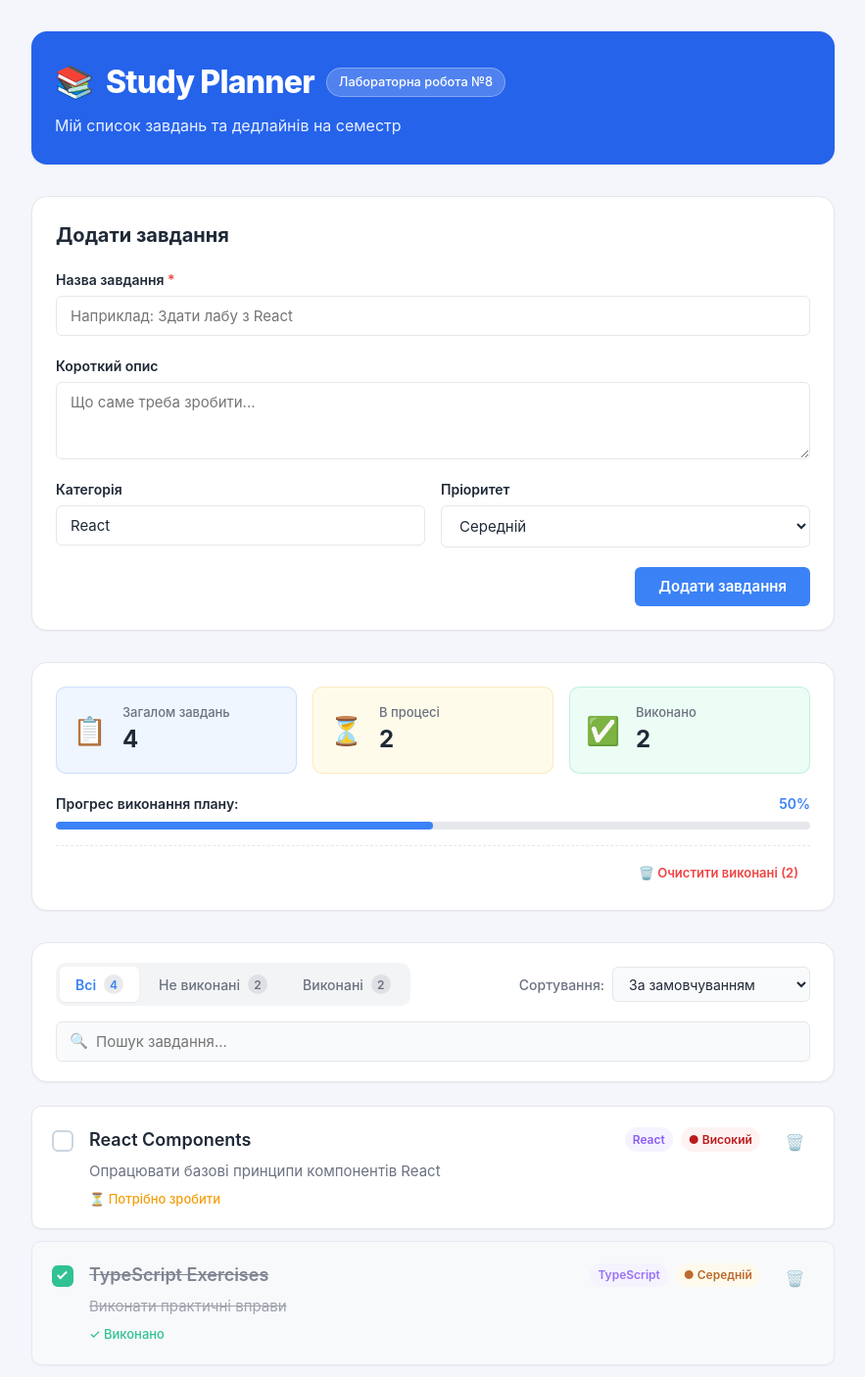
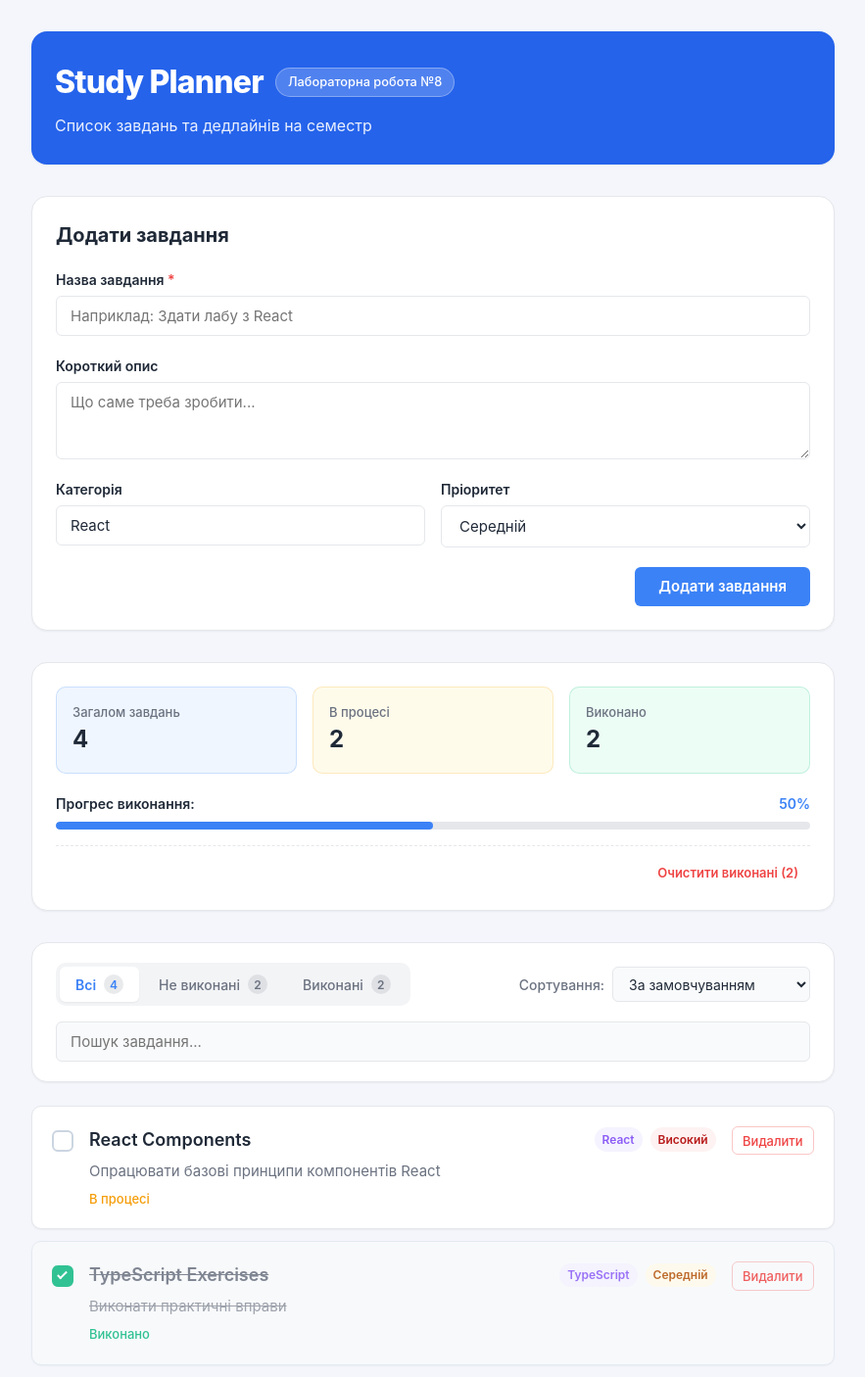
Before and after one commit to Pikard0/lab-8_vite_react_typeScript, a React (Vite) app: page / in a window 1280 px wide. Shown: the top 1406 px of the page at 98% size, without its empty margins (198-1081 px from the left). Built offline with nearby package versions, Linux system fonts and the light colour scheme.

Commit message:
refactor: remove all code comments and rewrite README into formal academic report

```diff
--- a/src/components/Header.tsx
+++ b/src/components/Header.tsx
@@ -6,14 +6,11 @@ export const Header: React.FC = () => {
     <header className="header">
       <div className="header__container">
         <div className="header__brand">
-          <span className="header__icon" role="img" aria-label="planner">
-            📚
-          </span>
           <h1 className="header__title">Study Planner</h1>
           <span className="header__badge">Лабораторна робота №8</span>
         </div>
         <p className="header__subtitle">
-          Мій список завдань та дедлайнів на семестр
+          Список завдань та дедлайнів на семестр
         </p>
       </div>
     </header>
--- a/src/components/TaskFilters.scss
+++ b/src/components/TaskFilters.scss
@@ -109,7 +109,7 @@
 
   &__search-input {
     width: 100%;
-    padding: 0.625rem 2.25rem 0.625rem 2.5rem;
+    padding: 0.625rem 2.25rem 0.625rem 0.875rem;
     border-radius: $radius-sm;
     border: 1px solid $color-border;
     font-size: 0.9375rem;
--- a/src/components/TaskFilters.tsx
+++ b/src/components/TaskFilters.tsx
@@ -28,7 +28,6 @@ export const TaskFilters: React.FC<TaskFiltersProps> = ({
   return (
     <div className="task-filters">
       <div className="task-filters__controls-row">
-        {/* Кнопки вибору фільтрів за статусом */}
         <div className="task-filters__buttons" role="group" aria-label="Фільтри завдань">
           <button
             type="button"
@@ -64,7 +63,6 @@ export const TaskFilters: React.FC<TaskFiltersProps> = ({
           </button>
         </div>
 
-        {/* Додаткове завдання 2: Сортування за пріоритетом */}
         <div className="task-filters__sort">
           <label htmlFor="priority-sort" className="task-filters__sort-label">
             Сортування:
@@ -82,11 +80,7 @@ export const TaskFilters: React.FC<TaskFiltersProps> = ({
         </div>
       </div>
 
-      {/* Додаткове завдання 1: Пошук завдань за назвою */}
       <div className="task-filters__search-wrapper">
-        <span className="task-filters__search-icon" aria-hidden="true">
-          🔍
-        </span>
         <input
           type="text"
           className="task-filters__search-input"
--- a/src/components/TaskForm.tsx
+++ b/src/components/TaskForm.tsx
@@ -29,7 +29,6 @@ export const TaskForm: React.FC<TaskFormProps> = ({ onAddTask }) => {
       priority,
     });
 
-    // Очищення форми після успішного додавання
     setTitle('');
     setDescription('');
     setCategory('React');
--- a/src/components/TaskItem.scss
+++ b/src/components/TaskItem.scss
@@ -187,16 +187,18 @@
   }
 
   &__delete-btn {
-    padding: 0.4rem 0.6rem;
+    padding: 0.35rem 0.65rem;
     border-radius: $radius-sm;
-    font-size: 1rem;
-    opacity: 0.7;
+    font-size: 0.8125rem;
+    font-weight: 500;
+    color: $color-danger;
+    border: 1px solid rgba(239, 68, 68, 0.3);
+    background-color: transparent;
     transition: $transition-base;
 
     &:hover {
-      opacity: 1;
       background-color: $color-danger-light;
-      transform: scale(1.1);
+      border-color: $color-danger;
     }
   }
 }
--- a/src/components/TaskItem.tsx
+++ b/src/components/TaskItem.tsx
@@ -21,7 +21,6 @@ export const TaskItem: React.FC<TaskItemProps> = ({ task, onToggle, onDelete })
       aria-label={`Завдання: ${task.title}`}
     >
       <div className="task-item__main">
-        {/* Чекбокс перемикання стану */}
         <label className="task-item__checkbox-label" title={task.completed ? 'Позначити невиконаним' : 'Позначити виконаним'}>
           <input
             type="checkbox"
@@ -32,7 +31,6 @@ export const TaskItem: React.FC<TaskItemProps> = ({ task, onToggle, onDelete })
           <span className="task-item__checkbox-custom" />
         </label>
 
-        {/* Контент завдання */}
         <div className="task-item__content">
           <div className="task-item__header-row">
             <h3
@@ -43,13 +41,12 @@ export const TaskItem: React.FC<TaskItemProps> = ({ task, onToggle, onDelete })
               {task.title}
             </h3>
 
-            {/* Бейджі метаданих */}
             <div className="task-item__badges">
               <span className="task-item__category-badge">{task.category}</span>
               <span
                 className={`task-item__priority-badge task-item__priority-badge--${task.priority}`}
               >
-                ● {priorityLabels[task.priority]}
+                {priorityLabels[task.priority]}
               </span>
             </div>
           </div>
@@ -72,13 +69,12 @@ export const TaskItem: React.FC<TaskItemProps> = ({ task, onToggle, onDelete })
                   : 'task-item__status-text--pending'
               }`}
             >
-              {task.completed ? '✓ Виконано' : '⏳ Потрібно зробити'}
+              {task.completed ? 'Виконано' : 'В процесі'}
             </span>
           </div>
         </div>
       </div>
 
-      {/* Кнопка видалення */}
       <div className="task-item__actions">
         <button
           type="button"
@@ -87,7 +83,7 @@ export const TaskItem: React.FC<TaskItemProps> = ({ task, onToggle, onDelete })
           title="Видалити завдання"
           aria-label={`Видалити завдання ${task.title}`}
         >
-          🗑️
+          Видалити
         </button>
       </div>
     </article>
--- a/src/components/TaskList.tsx
+++ b/src/components/TaskList.tsx
@@ -16,14 +16,10 @@ export const TaskList: React.FC<TaskListProps> = ({
   onToggle,
   onDelete,
 }) => {
-  // Умовний рендеринг 1: Якщо взагалі немає завдань
   if (!hasAnyTasks) {
     return (
       <div className="task-list task-list--empty">
         <div className="task-list__empty-state">
-          <span className="task-list__empty-icon" role="img" aria-label="empty">
-            📝
-          </span>
           <h3 className="task-list__empty-title">Завдань поки немає</h3>
           <p className="task-list__empty-desc">
             Додайте перше завдання за допомогою форми зверху.
@@ -33,14 +29,10 @@ export const TaskList: React.FC<TaskListProps> = ({
     );
   }
 
-  // Умовний рендеринг 2: Якщо фільтр або пошук дав порожній результат
   if (tasks.length === 0) {
     return (
       <div className="task-list task-list--empty">
         <div className="task-list__empty-state">
-          <span className="task-list__empty-icon" role="img" aria-label="no-results">
-            🔍
-          </span>
           <h3 className="task-list__empty-title">За цим фільтром завдань немає</h3>
           <p className="task-list__empty-desc">
             Спробуйте перемкнути фільтр або очистити пошук.
@@ -50,7 +42,6 @@ export const TaskList: React.FC<TaskListProps> = ({
     );
   }
 
-  // Рендеринг списку за допомогою методу map зі стабільним key={task.id}
   return (
     <div className="task-list">
       <div className="task-list__items">
--- a/src/components/TaskStats.tsx
+++ b/src/components/TaskStats.tsx
@@ -17,7 +17,6 @@ export const TaskStats: React.FC<TaskStatsProps> = ({ tasks, onClearCompleted })
     <section className="task-stats">
       <div className="task-stats__grid">
         <div className="task-stats__card task-stats__card--total">
-          <span className="task-stats__icon">📋</span>
           <div className="task-stats__info">
             <span className="task-stats__label">Загалом завдань</span>
             <span className="task-stats__value">{totalCount}</span>
@@ -25,7 +24,6 @@ export const TaskStats: React.FC<TaskStatsProps> = ({ tasks, onClearCompleted })
         </div>
 
         <div className="task-stats__card task-stats__card--active">
-          <span className="task-stats__icon">⏳</span>
           <div className="task-stats__info">
             <span className="task-stats__label">В процесі</span>
             <span className="task-stats__value">{activeCount}</span>
@@ -33,7 +31,6 @@ export const TaskStats: React.FC<TaskStatsProps> = ({ tasks, onClearCompleted })
         </div>
 
         <div className="task-stats__card task-stats__card--completed">
-          <span className="task-stats__icon">✅</span>
           <div className="task-stats__info">
             <span className="task-stats__label">Виконано</span>
             <span className="task-stats__value">{completedCount}</span>
@@ -43,7 +40,7 @@ export const TaskStats: React.FC<TaskStatsProps> = ({ tasks, onClearCompleted })
 
       <div className="task-stats__progress-wrapper">
         <div className="task-stats__progress-header">
-          <span className="task-stats__progress-title">Прогрес виконання плану:</span>
+          <span className="task-stats__progress-title">Прогрес виконання:</span>
           <span className="task-stats__progress-percent">{progressPercent}%</span>
         </div>
         <div className="task-stats__progress-bar">
@@ -62,7 +59,7 @@ export const TaskStats: React.FC<TaskStatsProps> = ({ tasks, onClearCompleted })
             onClick={onClearCompleted}
             title="Видалити всі завершені завдання зі списку"
           >
-            🗑️ Очистити виконані ({completedCount})
+            Очистити виконані ({completedCount})
           </button>
         </div>
       )}
--- a/src/styles/_variables.scss
+++ b/src/styles/_variables.scss
@@ -1,4 +1,3 @@
-// Variables & Theme
 $font-family: -apple-system, BlinkMacSystemFont, 'Segoe UI', Roboto, Helvetica, Arial, sans-serif;
 
 $color-bg: #f4f6fb;
```
Also changed, not shown: src/App.tsx (+1 -20 lines), 1 other file (tests, documents, lock files or other folders).
